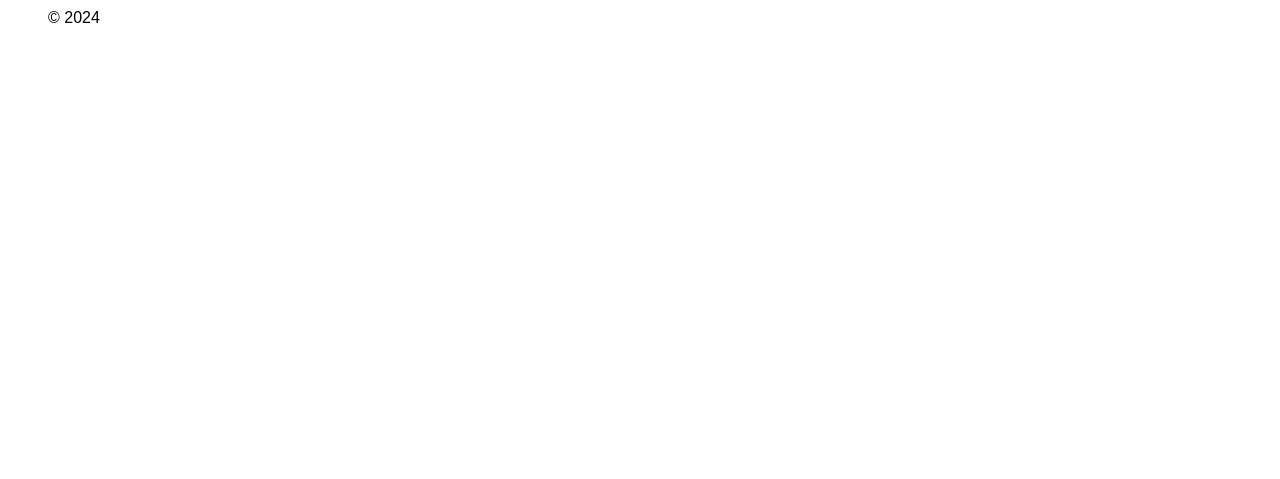
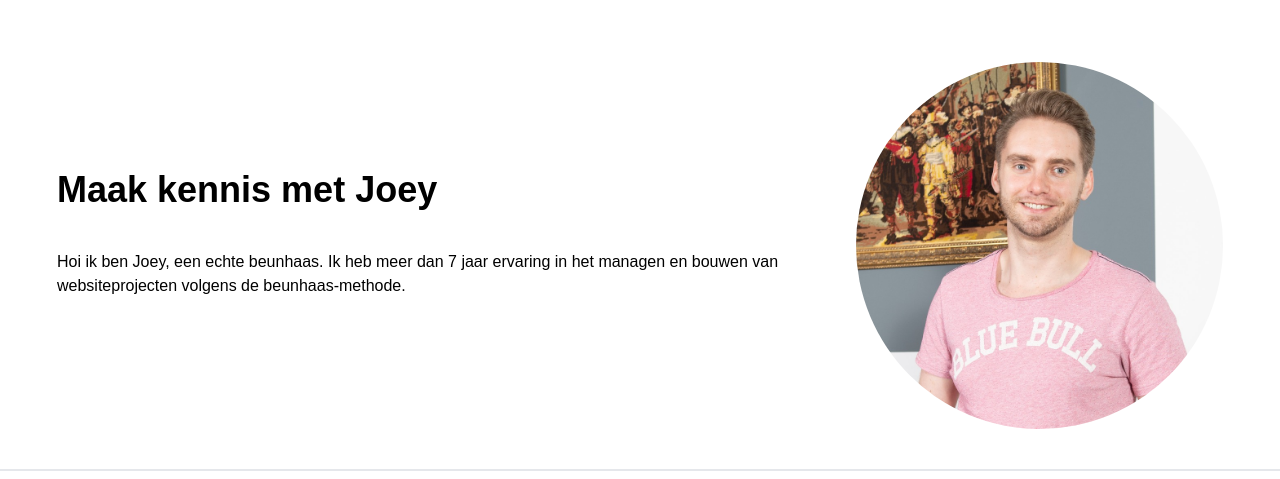
Before and after one commit to JoeyBol92/Joey-portfolio, a SvelteKit app: page / in a window 1280 px wide. Shown: the part 1384-1863 px from the top of the page. Before the commit the page ends 1454 px from the top, so only its background shows below. Built offline with nearby package versions, Linux system fonts and the light colour scheme; a web font is replaced by a local one.

Commit message:
Update +page.svelte

```diff
--- a/src/routes/+page.svelte
+++ b/src/routes/+page.svelte
@@ -57,8 +57,8 @@
 				</div>
 			</div>
 			<div class="mx-auto">
-				<enhanced:img
-					src="/static/img/Joey-and-Emilio.jpg"
+				<img
+					src="./img/Joey-and-Emilio.jpg"
 					class="h-[400px] w-full rounded-xl object-cover md:h-[650px]"
 					alt="Joey en zijn hond"
 				/>
@@ -177,8 +177,8 @@
 				</p>
 			</div>
 			<div class="col-span-1">
-				<enhanced:img
-					src="/static/img/Joey-learn-to-know.jpg"
+				<img
+					src="/./img/Joey-learn-to-know.jpg"
 					alt="Joey standing"
 					class="h-auto w-full rounded-[100%] object-cover"
 				/>
```
